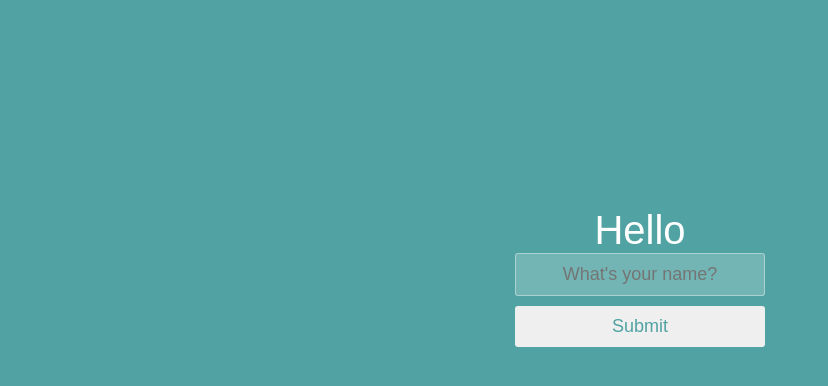
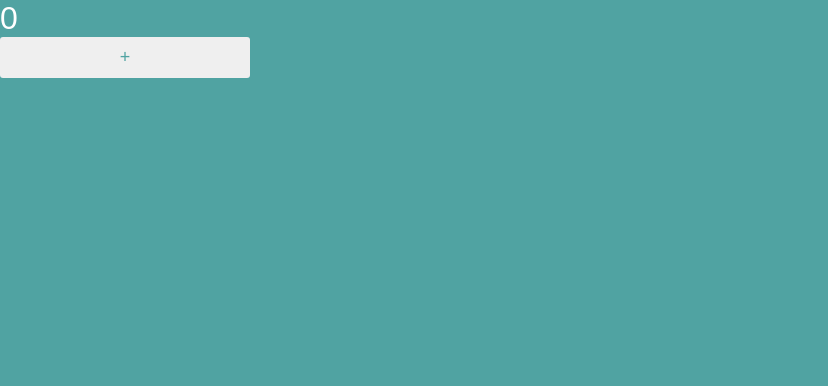
Before and after one commit to Salah-Eddine-hub/Reactjs, a React (Create React App) app in the folder my-app/: page / in a window 1280 px wide. Shown: the top 386 px of the page, without its empty margins (0-828 px from the left). Built offline with nearby package versions, Linux system fonts and the light colour scheme.

Commit message:
what is the difference between call and function component and why better to use hooks

```diff
--- a/my-app/src/components/App.js
+++ b/my-app/src/components/App.js
@@ -1,39 +1,11 @@
-import React, { useState } from "react";
+import React from "react";
+import ClassComponent from "./ClassComponent";
+import FunctionalComponent from "./FunctionalComponent";
 
-function App() {
-
-  const [text, setname] = useState("");
-  const [sub, checkIt] = useState("");
-
-  // function fillText(){
-  //   setname();
-  // }
-
-  function handleChange(event){
-    console.log(event.target.value);
-    setname(event.target.value);
-    // event.preventDefault();
+class App extends React.Component {
+  render() {
+    return <ClassComponent />;
   }
-
-  function addText(event){
-    checkIt(text);
-    event.preventDefault();
-
-  }
-
-  return (
-    <div className="container">
-      <h1>Hello {sub}</h1>
-      <form>
-        <input onChange={handleChange}
-                type="text"
-                placeholder="What's your name?"
-                value={text}/>
-
-      <button onClick={addText}>Submit</button>
-      </form>
-    </div>
-  );
 }
 
 export default App;
--- /dev/null
+++ b/my-app/src/components/ClassComponent.jsx
@@ -0,0 +1,26 @@
+import React from "react";
+
+class ClassComponent extends React.Component {
+  constructor() {
+    super();
+    this.state = {
+      count: 0
+    };
+    this.increase = this.increase.bind(this);
+  }
+
+  increase() {
+    this.setState({ count: this.state.count + 1 });
+  }
+
+  render() {
+    return (
+      <div>
+        <h1>{this.state.count}</h1>
+        <button onClick={this.increase}>+</button>
+      </div>
+    );
+  }
+}
+
+export default ClassComponent;
--- /dev/null
+++ b/my-app/src/components/FunctionalComponent.jsx
@@ -0,0 +1,18 @@
+import React, { useState } from "react";
+
+function FunctionalComponent() {
+  const [count, setCount] = useState(0);
+
+  function increase() {
+    setCount(count + 1);
+  }
+
+  return (
+    <div>
+      <h1>{count}</h1>
+      <button onClick={increase}>+</button>
+    </div>
+  );
+}
+
+export default FunctionalComponent;
```
